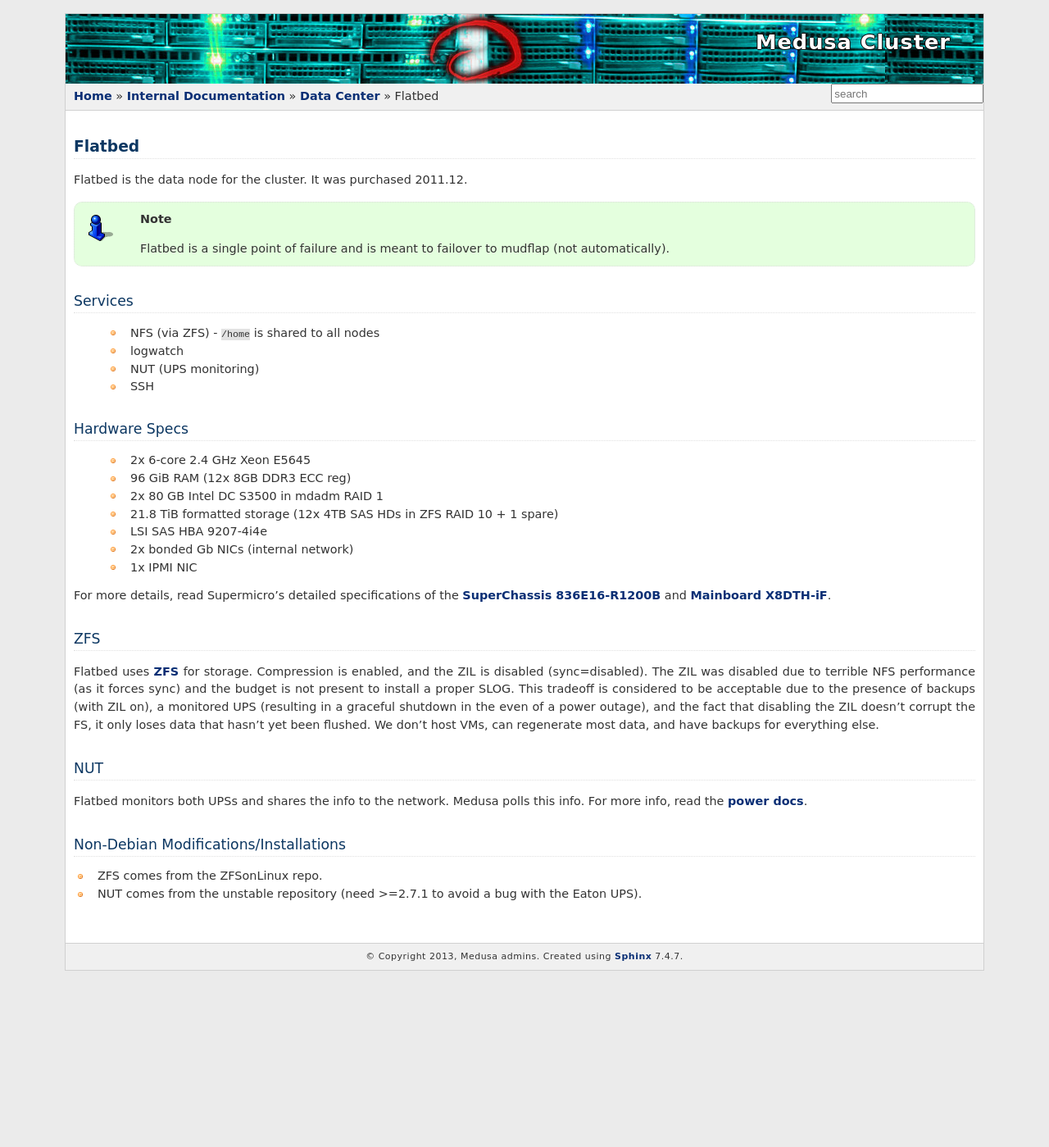
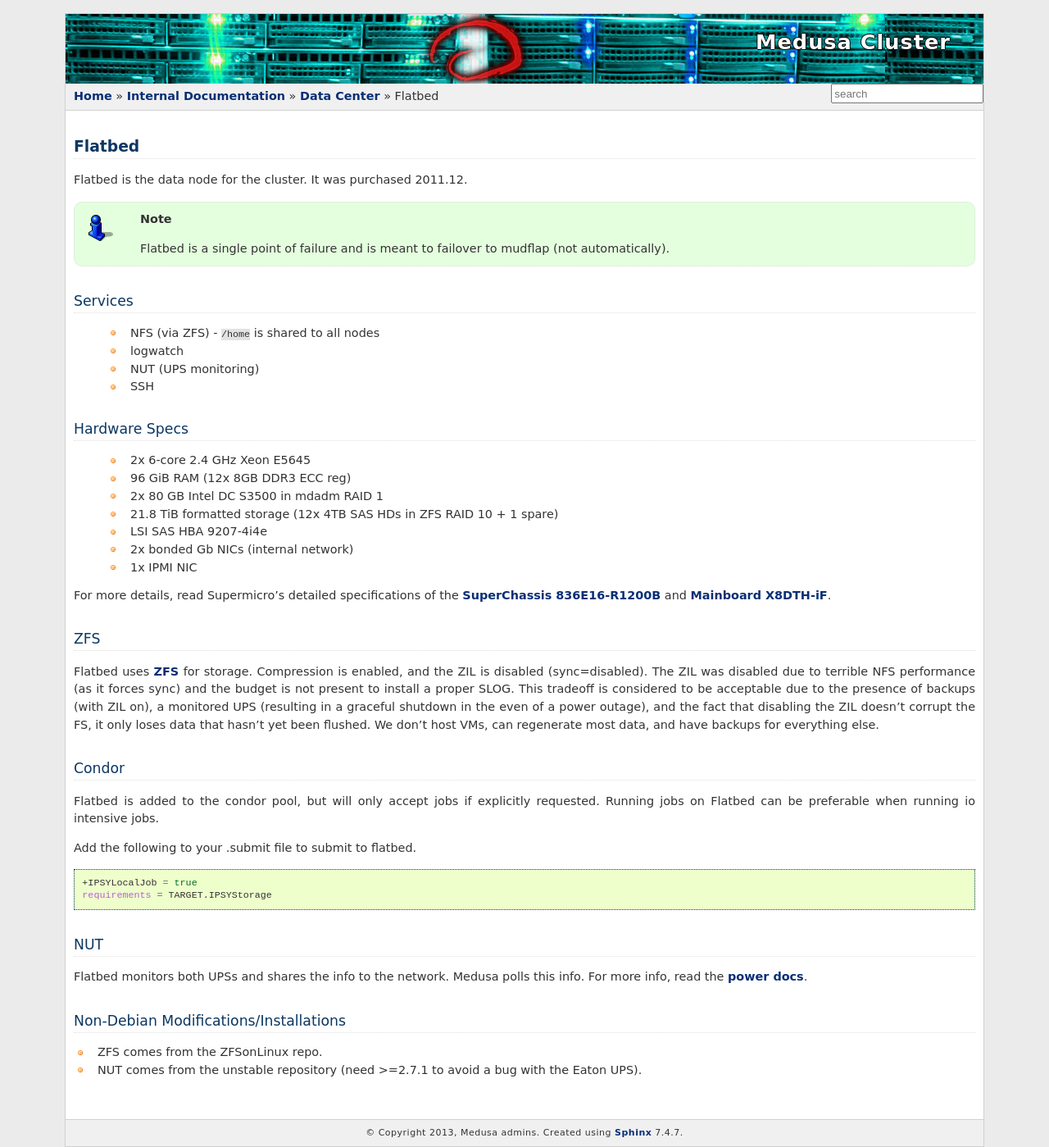
Before and after one commit to psychoinformatics-de/ipsy-docs, a Sphinx documentation site: the page built from source/internal/data_center/flatbed.rst, in a window 1280 px wide. Shown: the whole page at 82% size. Built offline with Sphinx 7.4.7, drawn with Linux system fonts in a browser that asks for light colours; formulas are drawn with MathJax 3; before the commit the page ends 1184 px from its top, so only the background shows below that.

Commit message:
Add flatbed condor submit info

```diff
--- a/source/internal/data_center/flatbed.rst
+++ b/source/internal/data_center/flatbed.rst
@@ -44,6 +44,19 @@
 it only loses data that hasn't yet been flushed. We don't host VMs, can
 regenerate most data, and have backups for everything else.
 
+Condor
+======
+Flatbed is added to the condor pool, but will only accept jobs if explicitly
+requested. Running jobs on Flatbed can be preferable when running io intensive
+jobs.
+
+Add the following to your .submit file to submit to flatbed.
+
+.. code-block:: bash
+
+  +IPSYLocalJob = true
+  requirements = TARGET.IPSYStorage
+
 NUT
 ===
 Flatbed monitors both UPSs and shares the info to the network. Medusa polls
```
